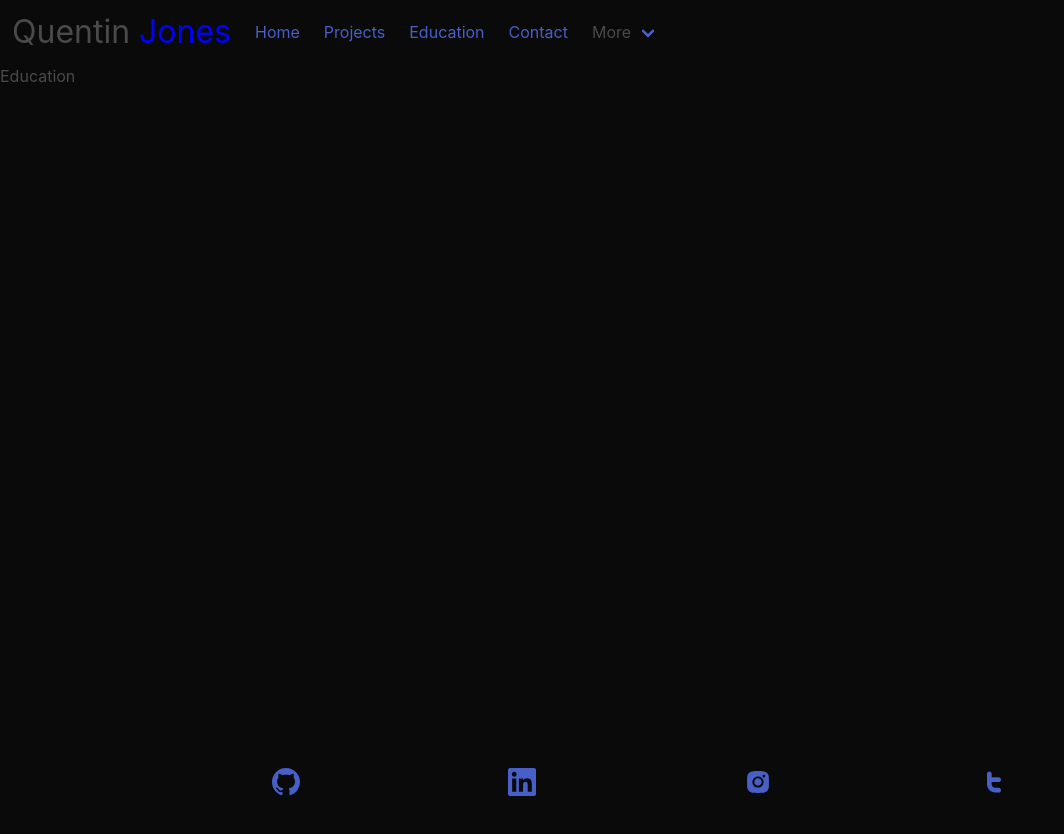
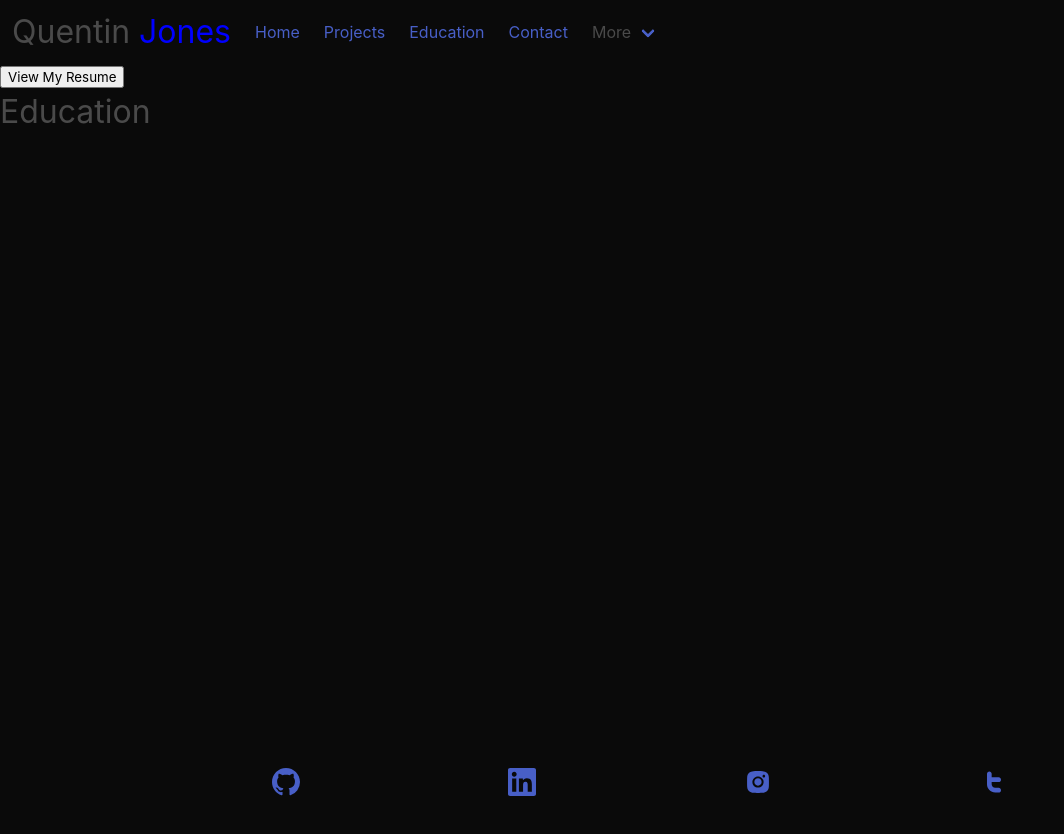
Before and after one commit to TheQuentinJones/MyPortfolio, a React (Create React App) app: page /education in a window 1280 px wide. Shown: the top 834 px of the page, without its empty margins (0-1064 px from the left). Built offline with nearby package versions, Linux system fonts and the light colour scheme.

Commit message:
added resume button

```diff
--- /dev/null
+++ b/src/components/Download/Download.js
@@ -0,0 +1,15 @@
+const Download = () => {
+
+    const resumeFile = 'https://drive.google.com/file/d/1VjHG4amcDAaT9eYb3Follzn5i05Nda2F/view?usp=sharing'
+
+
+    return (
+
+        <div>
+           <a href={{resumeFile}} > <button>View My Resume</button> </a>
+        </div>
+
+    )
+}
+
+export default Download;
--- a/src/pages/Education.js
+++ b/src/pages/Education.js
@@ -1,9 +1,16 @@
 import React from 'react';
+import Download from '../components/Download/Download'
 
 export default function Education() {
   return (
     <div id='/education' style={{ height: '80vh'}}>
-      <h1>Education</h1>
+
+      <Download />
+
+      <h1 className='is-size-3'>Education</h1>
+
+
+
 
     </div>
   );
```
Also changed, not shown: public/images/Screenshot WorkHive.jpg (deleted).
